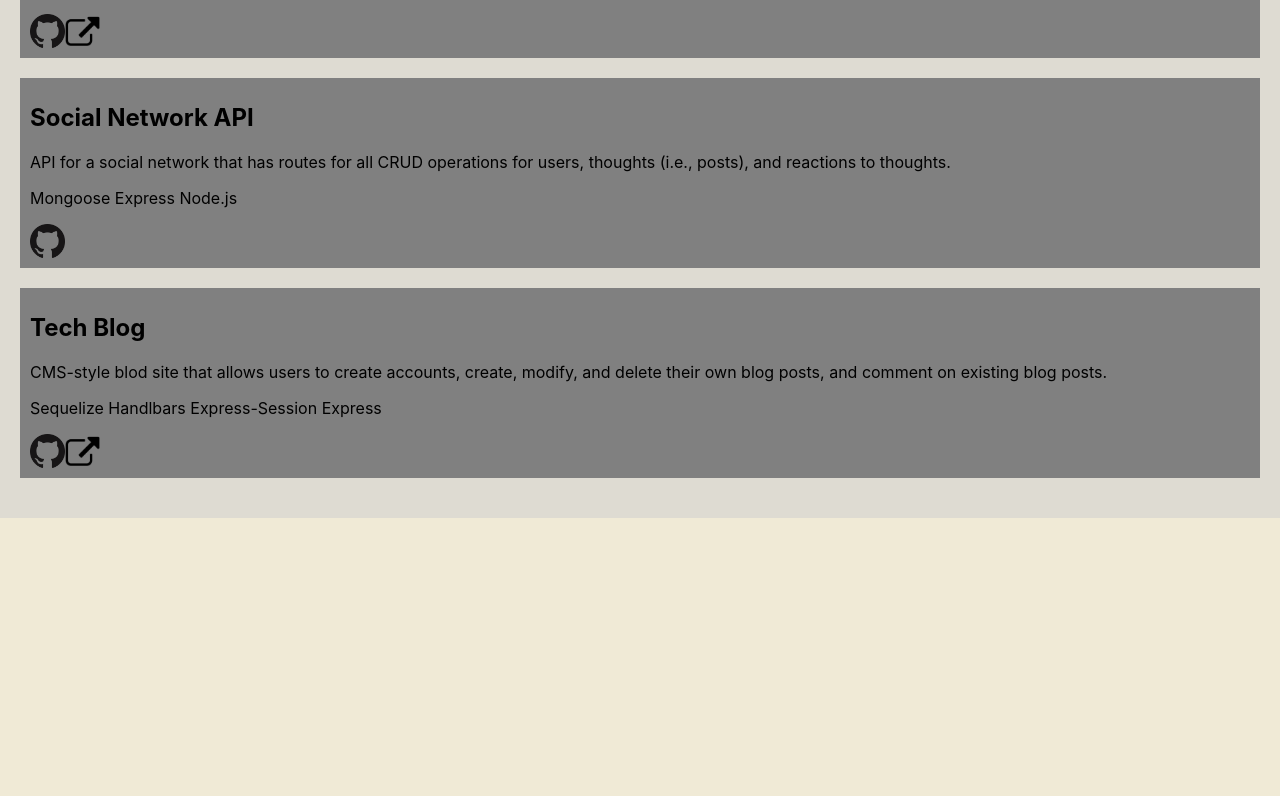
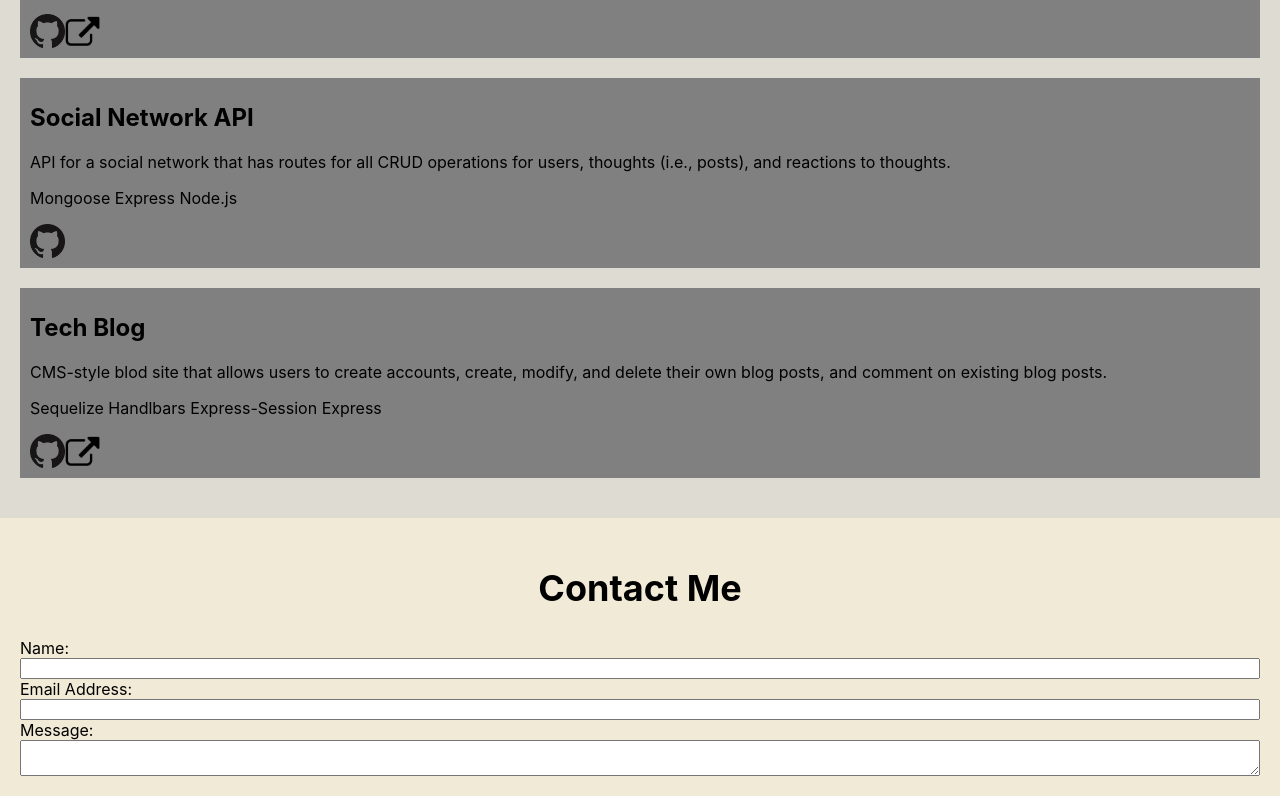
Before and after one commit to Stevtm/portfolio-v3, a React (Create React App) app: page / in a window 1280 px wide. Shown: the part 2956-3752 px from the top of the page. Before the commit the page ends 3474 px from the top, so only its background shows below. Built offline with nearby package versions, Linux system fonts and the light colour scheme.

Commit message:
create content of contact section

```diff
--- a/src/App.js
+++ b/src/App.js
@@ -7,6 +7,7 @@ import Nav from "./components/Nav";
 import Title from "./components/Title";
 import About from "./components/About";
 import Portfolio from "./components/Portfolio";
+import Contact from "./components/Contact";
 
 const App = () => {
 	return (
@@ -18,6 +19,7 @@ const App = () => {
 					<Title></Title>
 					<About></About>
 					<Portfolio></Portfolio>
+					<Contact></Contact>
 				</div>
 			</>
 		</ThemeProvider>
--- a/src/components/Contact/index.js
+++ b/src/components/Contact/index.js
@@ -1,11 +1,61 @@
 import React from "react";
 import styled from "styled-components";
 
+const ContactSection = styled.section`
+	/* box model */
+	padding: 20px;
+
+	/* visual decorations */
+`;
+
+const ContactHeader = styled.h2`
+	/* box model */
+	text-align: center;
+
+	/* typography */
+	font-size: 2.25rem;
+	line-height: 2.5rem;
+`;
+
+const ContactForm = styled.form`
+	/* box model */
+	display: flex;
+	flex-direction: column;
+
+	/* visual decorations */
+`;
+
+const FormLabel = styled.label`
+	/* box model */
+
+	/* visual decorations */
+`;
+
+const InfoInput = styled.input`
+	/* box model */
+
+	/* visual decorations */
+`;
+
+const MessageInput = styled.textarea`
+	/* box model */
+
+	/* visual decorations */
+`;
+
 const Contact = () => {
 	return (
-		<div>
-			<h1>Contact Me</h1>
-		</div>
+		<ContactSection>
+			<ContactHeader>Contact Me</ContactHeader>
+			<ContactForm>
+				<FormLabel for="name">Name:</FormLabel>
+				<InfoInput name="name" type="text"></InfoInput>
+				<FormLabel for="email">Email Address:</FormLabel>
+				<InfoInput name="email" type="text"></InfoInput>
+				<FormLabel for="message">Message:</FormLabel>
+				<MessageInput name="message"></MessageInput>
+			</ContactForm>
+		</ContactSection>
 	);
 };
 
```
